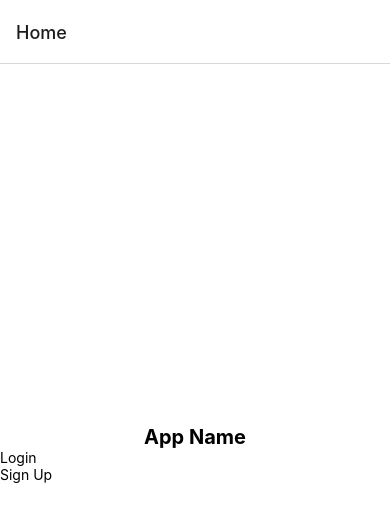
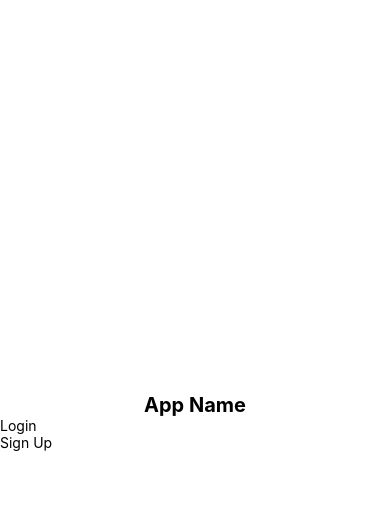
Before and after one commit to dianalam122/DeltaHacks, a React Native app: screen / in a window 390 px wide. Shown: the top 522 px of the page. Built offline with nearby package versions, Linux system fonts and the light colour scheme.

Commit message:
Hide Header

```diff
--- a/App.js
+++ b/App.js
@@ -7,9 +7,11 @@ import {Dashboard} from './Dashboard';
 
 export default function App() {
     const Stack = createNativeStackNavigator();
-  return (
+    return (
     <NavigationContainer>
-          <Stack.Navigator>
+          <Stack.Navigator screenOptions={{
+                headerShown: false
+          }}>
               <Stack.Screen name="Home" component={HomeScreen} />
               <Stack.Screen name="Login" component={Login} />
               <Stack.Screen name="SignUp" component={SignUp} />
--- a/Login.js
+++ b/Login.js
@@ -10,7 +10,7 @@ export const Login = ({navigation}) => {
         } else if (password === "") {
             Alert.alert("Please enter a password");
         } else {
-            await axios.post('http://localhost:3000/login', {
+            await axios.post('/login', {
                 headers: {
                     'Content-Type': 'application/json',
                 },
```
